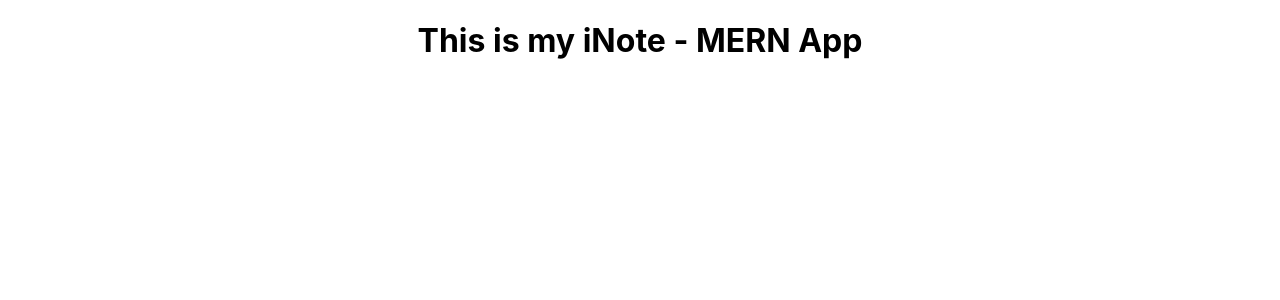
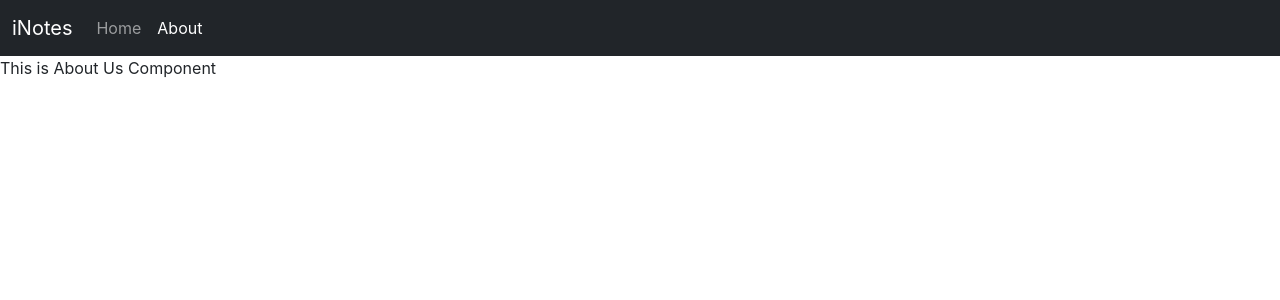
Before and after one commit to sahudisha/iNotes_MERN-Stack, a React (Create React App) app: page /about in a window 1280 px wide. Shown: the top 300 px of the page. Built offline with nearby package versions, Linux system fonts and the light colour scheme.

Commit message:
Setup React Router DOM and basic component

```diff
--- a/public/index.html
+++ b/public/index.html
@@ -1,14 +1,12 @@
 <!DOCTYPE html>
 <html lang="en">
+
 <head>
   <meta charset="utf-8" />
   <link rel="icon" href="%PUBLIC_URL%/favicon.ico" />
   <meta name="viewport" content="width=device-width, initial-scale=1" />
   <meta name="theme-color" content="#000000" />
-    <meta
-      name="description"
-      content="Web site created using create-react-app"
-    />
+  <meta name="description" content="Web site created using create-react-app" />
   <link rel="apple-touch-icon" href="%PUBLIC_URL%/logo192.png" />
   <!--
       manifest.json provides metadata used when your web app is installed on a
@@ -24,8 +22,11 @@
       work correctly both with client-side routing and a non-root public URL.
       Learn how to configure a non-root public URL by running `npm run build`.
     -->
+  <link href="https://cdn.jsdelivr.net/npm/bootstrap@5.0.2/dist/css/bootstrap.min.css" rel="stylesheet"
+    integrity="sha384-EVSTQN3/azprG1Anm3QDgpJLIm9Nao0Yz1ztcQTwFspd3yD65VohhpuuCOmLASjC" crossorigin="anonymous">
   <title>React App</title>
 </head>
+
 <body>
   <noscript>You need to enable JavaScript to run this app.</noscript>
   <div id="root"></div>
@@ -39,5 +40,6 @@
       To begin the development, run `npm start` or `yarn start`.
       To create a production bundle, use `npm run build` or `yarn build`.
     -->
+  <script src="https://cdn.jsdelivr.net/npm/bootstrap@5.0.2/dist/js/bootstrap.bundle.min.js" integrity="sha384-MrcW6ZMFYlzcLA8Nl+NtUVF0sA7MsXsP1UyJoMp4YLEuNSfAP+JcXn/tWtIaxVXM" crossorigin="anonymous"></script>
 </body>
 </html>
--- a/src/App.js
+++ b/src/App.js
@@ -1,10 +1,26 @@
 import './App.css';
+import About from './components/About';
+import Home from './components/Home';
+import NavBar from './components/NavBar';
+// Even if importing from react-router works today, it’s not the intended public API for web apps. Using react-router-dom keeps your code future-proof and aligned with the official ecosystem.
+import { BrowserRouter as Router, Routes, Route } from "react-router-dom";
 
 function App() {
   return (
-    <div className="App">
-     <h1>This is my iNote - MERN App</h1>
-    </div>
+    <>
+      <Router>
+        <NavBar />
+        <Routes>
+          {/* Exact is not required in latest react-router-dom */}
+          <Route path='/' element={
+            <Home />
+          }></Route>
+          <Route path='/about' element={
+            <About />
+          }></Route>
+        </Routes>
+      </Router>
+    </>
   );
 }
 
--- /dev/null
+++ b/src/components/About.js
@@ -0,0 +1,11 @@
+import React from 'react'
+
+function About() {
+  return (
+    <div>
+        This is About Us Component
+    </div>
+  )
+}
+
+export default About
--- /dev/null
+++ b/src/components/Home.js
@@ -0,0 +1,11 @@
+import React from 'react'
+
+const Home = () => {
+    return (
+        <div>
+            This is Home Component
+        </div>
+    )
+}
+
+export default Home
--- /dev/null
+++ b/src/components/NavBar.js
@@ -0,0 +1,30 @@
+import React, { Component } from "react";
+import { NavLink } from "react-router-dom";
+
+export class NavBar extends Component {
+    render() {
+        return (
+            <nav className="navbar navbar-expand-lg navbar-dark bg-dark">
+                <div className="container-fluid">
+                    <NavLink className="navbar-brand" to="/" end>iNotes</NavLink>
+                    <button className="navbar-toggler" type="button" data-toggle="collapse" data-target="#navbarSupportedContent" aria-controls="navbarSupportedContent" aria-expanded="false" aria-label="Toggle navigation">
+                        <span className="navbar-toggler-icon"></span>
+                    </button>
+
+                    <div className="collapse navbar-collapse" id="navbarSupportedContent">
+                        <ul className="navbar-nav mr-auto">
+                            <li className="nav-item">
+                                <NavLink to="/" className={({ isActive }) => "nav-link" + (isActive ? " active" : "")}>Home</NavLink>
+                            </li>
+                            <li className="nav-item">
+                                <NavLink to="/about" className={({ isActive }) => "nav-link" + (isActive ? " active" : "")}>About</NavLink>
+                            </li>
+                        </ul>
+                    </div>
+                </div>
+            </nav>
+        );
+    }
+}
+
+export default NavBar;
```
Lines whose indentation alone changed are shown as unchanged.
